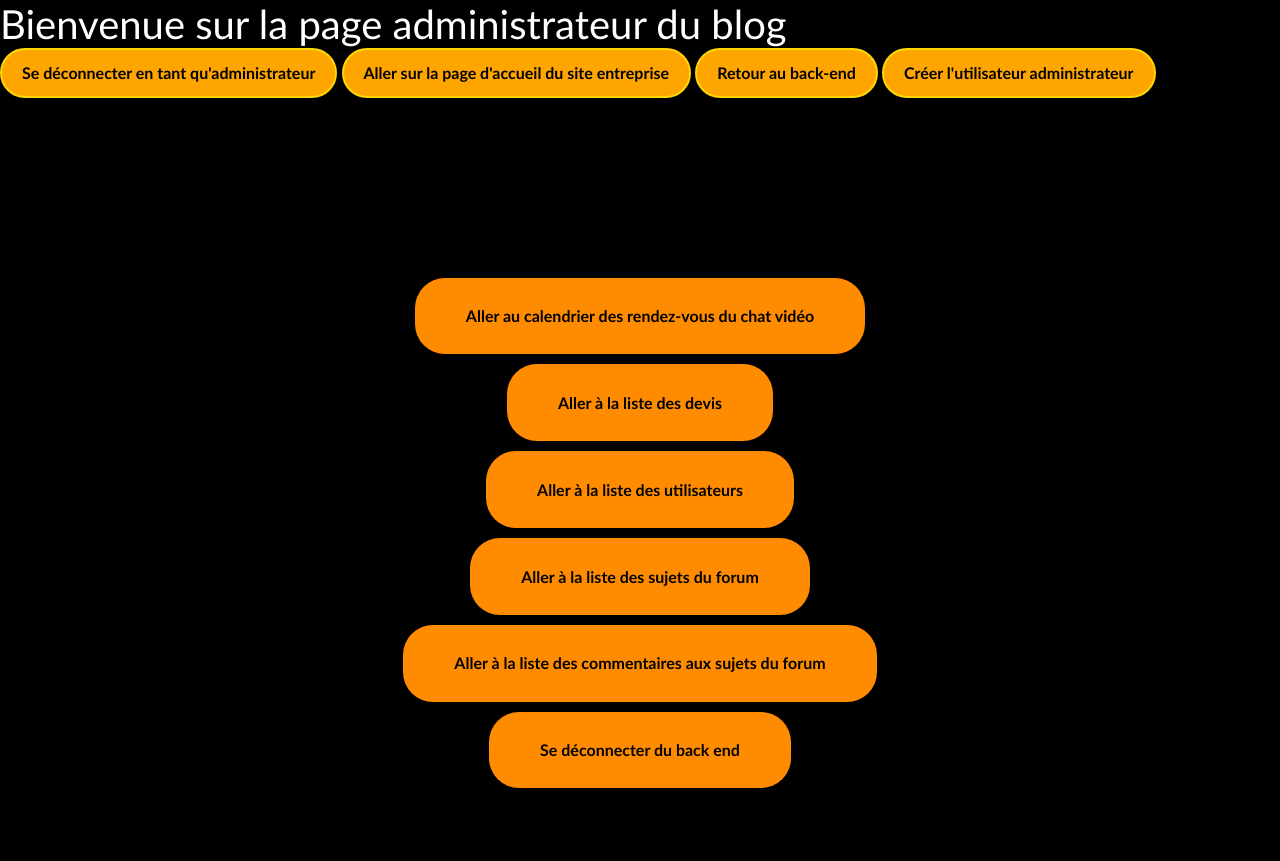
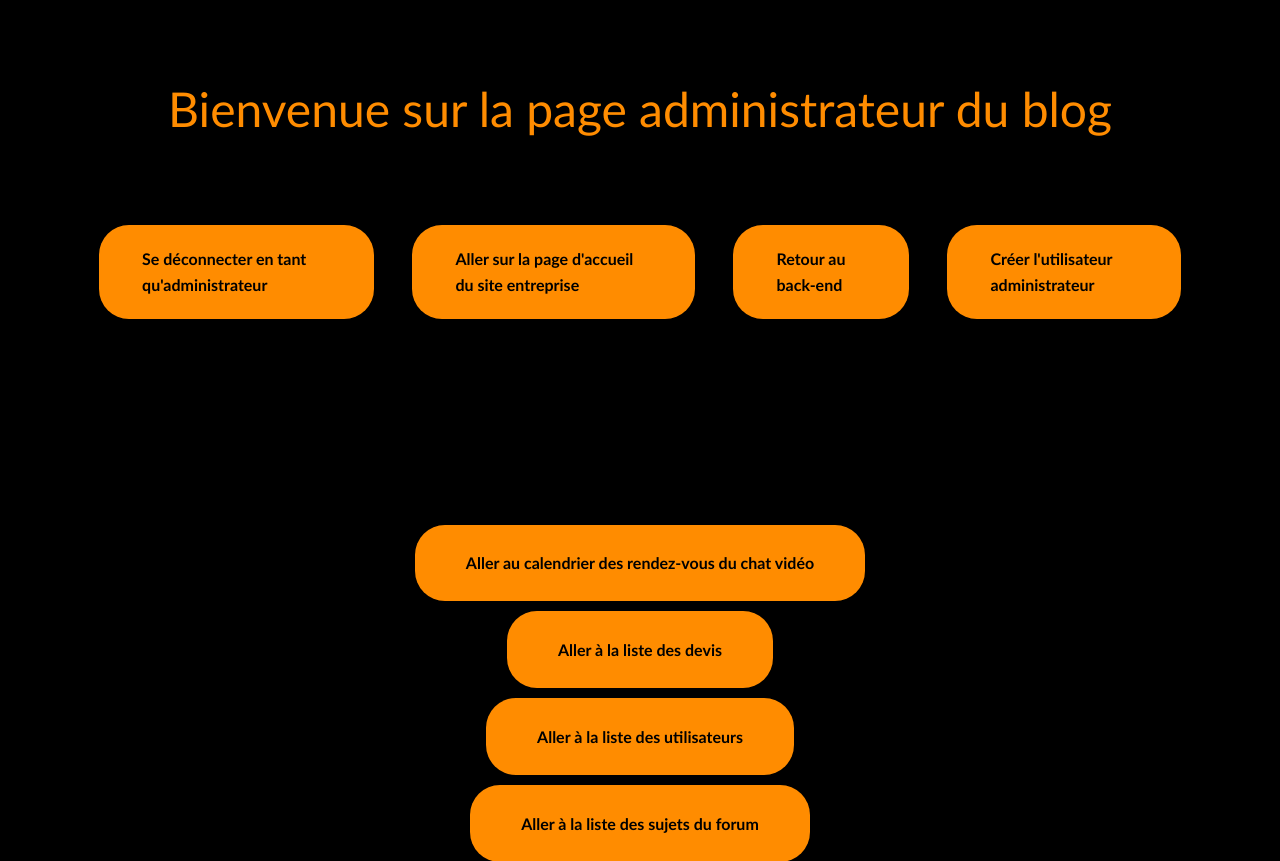
Before and after one commit to Sethiar/Site-Sethiar, a Flask app: page /admin/enregistrement-utilisateur-administrateur in a window 1280 px wide. Shown: the top 861 px of the page. Before the commit the page ends 788 px from the top, so only its background shows below. Run offline with Flask 3, Linux system fonts and the light colour scheme; parts of the project's set-up code (start-up, migrations or seed data) failed here and were passed over; some libraries are stand-ins or nearby versions.

Commit message:
Mise à jour du jinja2 du backend.

```diff
--- a/templates/baseback.html.jinja2
+++ b/templates/baseback.html.jinja2
@@ -14,24 +14,25 @@
     {% endblock %}
 </head>
 <body>
-<h1>Bienvenue sur la page administrateur du blog</h1>
-<header>
+<div class="space"></div>
+<h1 class="h1-backend">Bienvenue sur la page administrateur du blog</h1>
+<header class="header-backend">
     {% block header_content %}
-    <nav>
-        <button class="logout-admin"><a href="{{ url_for('auth.logout_admin') }}">Se déconnecter en tant qu'administrateur</a></button>
-        <button class="back-frontend"><a href="{{ url_for('landing_page') }}">Aller sur la page d'accueil du site entreprise</a></button>
-        <button class="back-backend"><a href="{{ url_for('admin.backend') }}">Retour au back-end</a></button>
-        <button><a href="{{ url_for('admin.create_admin_user_form') }}">Créer l'utilisateur administrateur</a></button>
+    <nav class="nav-backend">
+        <a class="btn-primary" href="{{ url_for('auth.logout_admin') }}">Se déconnecter en tant qu'administrateur</a>
+        <a class="btn-primary" href="{{ url_for('landing_page') }}">Aller sur la page d'accueil du site entreprise</a>
+        <a class="btn-primary" href="{{ url_for('admin.backend') }}">Retour au back-end</a>
+        <a class="btn-primary" href="{{ url_for('admin.create_admin_user_form') }}">Créer l'utilisateur administrateur</a>
     </nav>
     {% endblock %}
 </header>
 
 {% block body_content %}
 <div class="space"></div>
-    <div class="intro">
+    <div class="annonce-back">
         {% if logged_in %}
             {% for admin in admin %}
-                <p>Bienvenue, {{ admin.pseudo }} ! Vous êtes connecté en tant que : {{ admin.role }}.</p>
+                <p>Bienvenue, {{ admin.pseudo }} ! Vous êtes connecté en tant que : <b>{{ admin.role }}</b>.</p>
             {% endfor %}
         {% endif %}
     </div>
```
